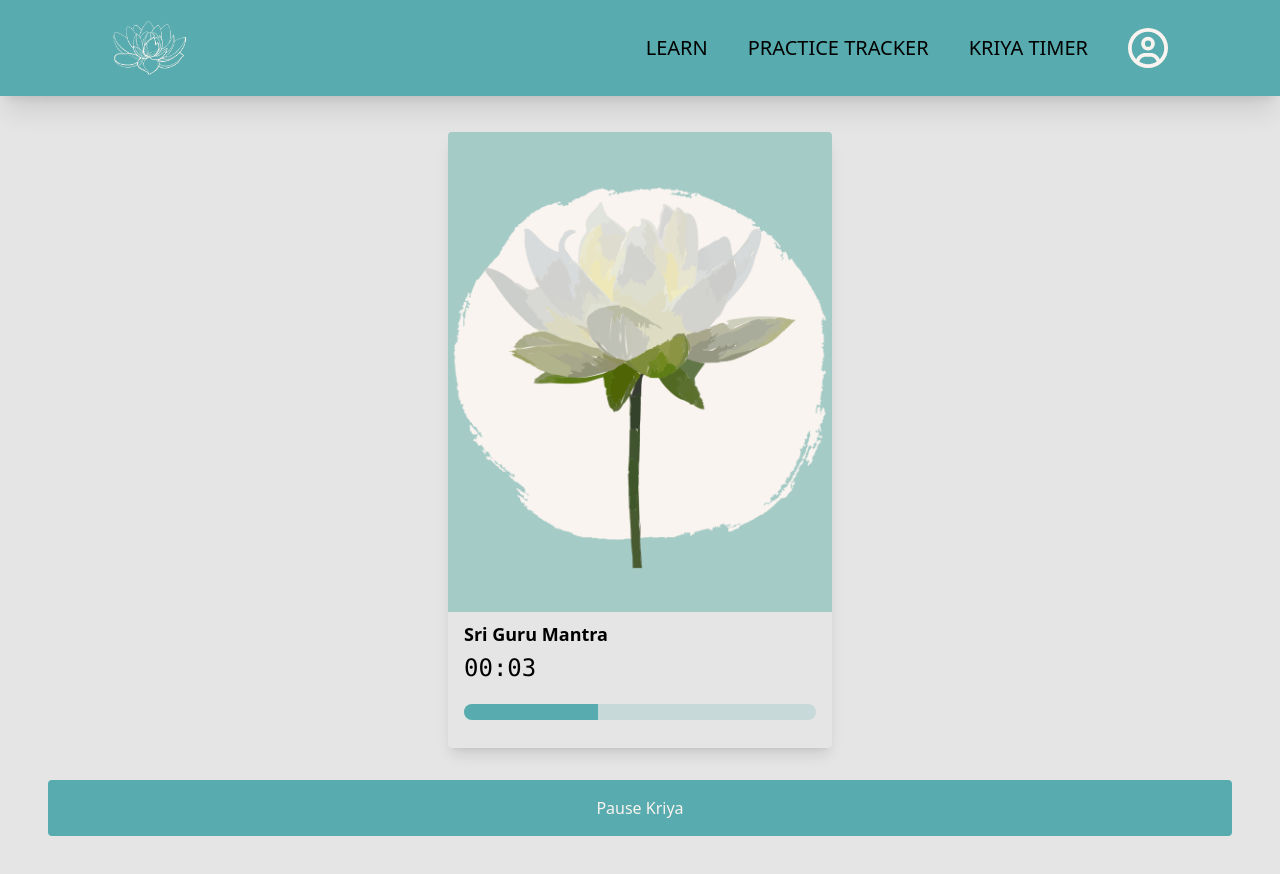
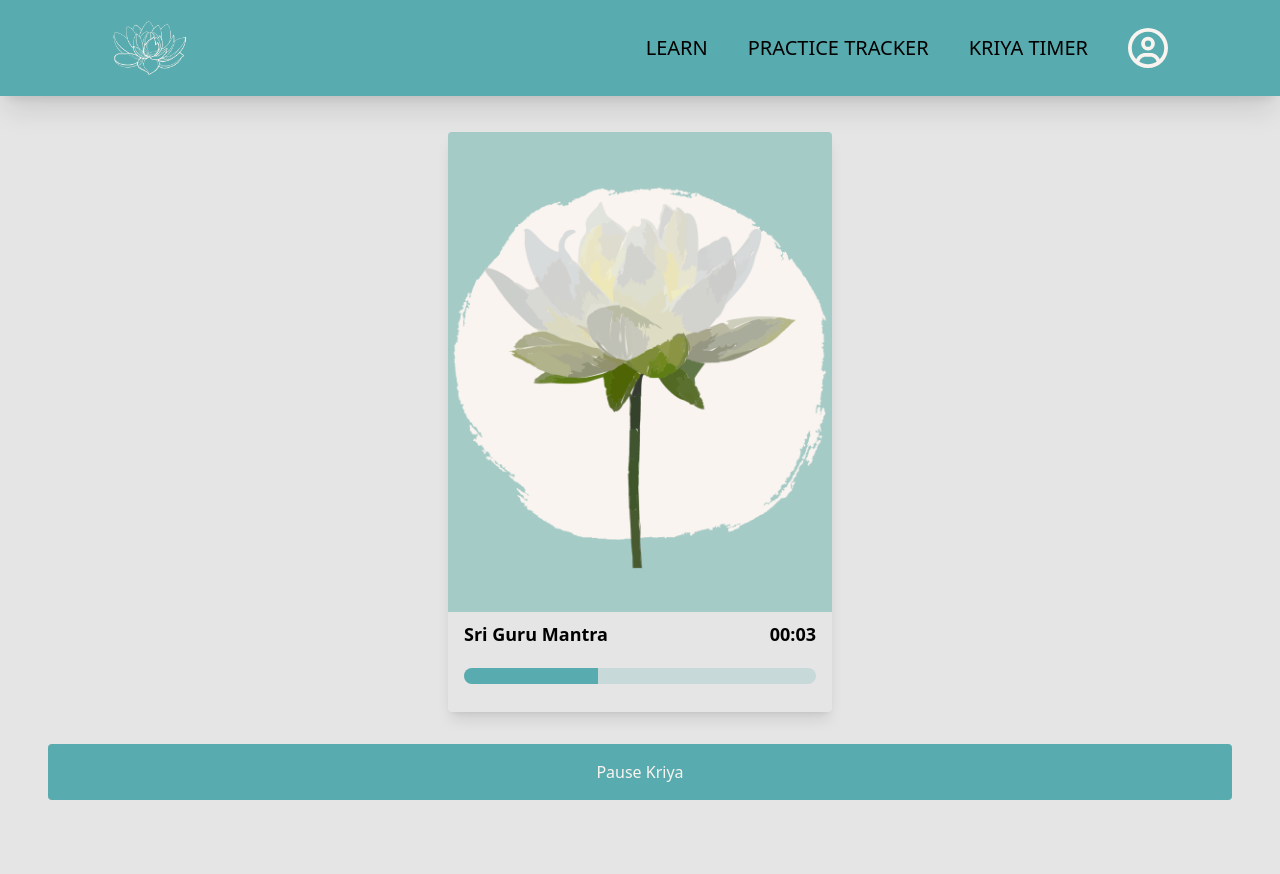
Before and after one commit to mwfelton/sriguru-app, a Next.js app: page /pages/practice-timer in a window 1280 px wide. Both pictures are taken after a click on the button "Start your Kriya". Shown: the top 874 px of the page. Built offline with nearby package versions, Linux system fonts and the light colour scheme.

Commit message:
countdown timer styled but progress bar timing still running fast

```diff
--- a/src/app/components/ProgressBar.tsx
+++ b/src/app/components/ProgressBar.tsx
@@ -7,6 +7,8 @@ interface ProgressBarProps {
 
 const ProgressBar: React.FC<ProgressBarProps> = ({ totalDuration, elapsedTime }) => {
   const percentage = (elapsedTime / totalDuration) * 100;
+  console.log(elapsedTime)
+  console.log(totalDuration)
 
   return (
     <div className='my-5'>
--- a/src/app/components/TimerCards.tsx
+++ b/src/app/components/TimerCards.tsx
@@ -36,9 +36,9 @@ const TimerCards: React.FC<{ activeCountdown: number; resetActiveCountdown: () =
             height={300} // Adjust width and height as needed
           />
           <div className="px-4 py-2">
-            <div className="font-bold text-lg mb-1">{data[currentIndex].name}</div>
-            <div className="text-2xl font-mono">
-              {getElapsedSecondsInTimeFormat(data[currentIndex].seconds, activeCountdown)}
+            <div className="flex justify-between font-bold text-lg mb-1">
+              {data[currentIndex].name}
+              <h1>{getElapsedSecondsInTimeFormat(data[currentIndex].seconds, activeCountdown)}</h1>
             </div>
             <ProgressBar
               totalDuration={data[currentIndex].seconds}
--- a/src/app/pages/practice-timer/page.tsx
+++ b/src/app/pages/practice-timer/page.tsx
@@ -40,7 +40,7 @@ export default function PracticeTimer() {
           </div>
           <div className='flex flex-col items-center bg-seashell mt-1 py-5 px-2 rounded'>
             <h1 className='text-lg text-crystal_blue'>Kriya Practice Guide</h1>
-            <p className="text-justify my-2 px-2">Use this guide to help you keep the correct timing for your Kriya. The timer is customizable for certain parts of the Kriya but the most important parts are set to help you keep on track.</p>
+            <p className="text-justify my-2 px-2">Use this guide to help you keep the correct timing for your Kriya. The timer is customisable for certain parts of the Kriya but the most important parts are set to help you keep on track.</p>
           </div>
         </>
       )}
```
Also changed, not shown: 1 other file (tests, documents, lock files or other folders).
